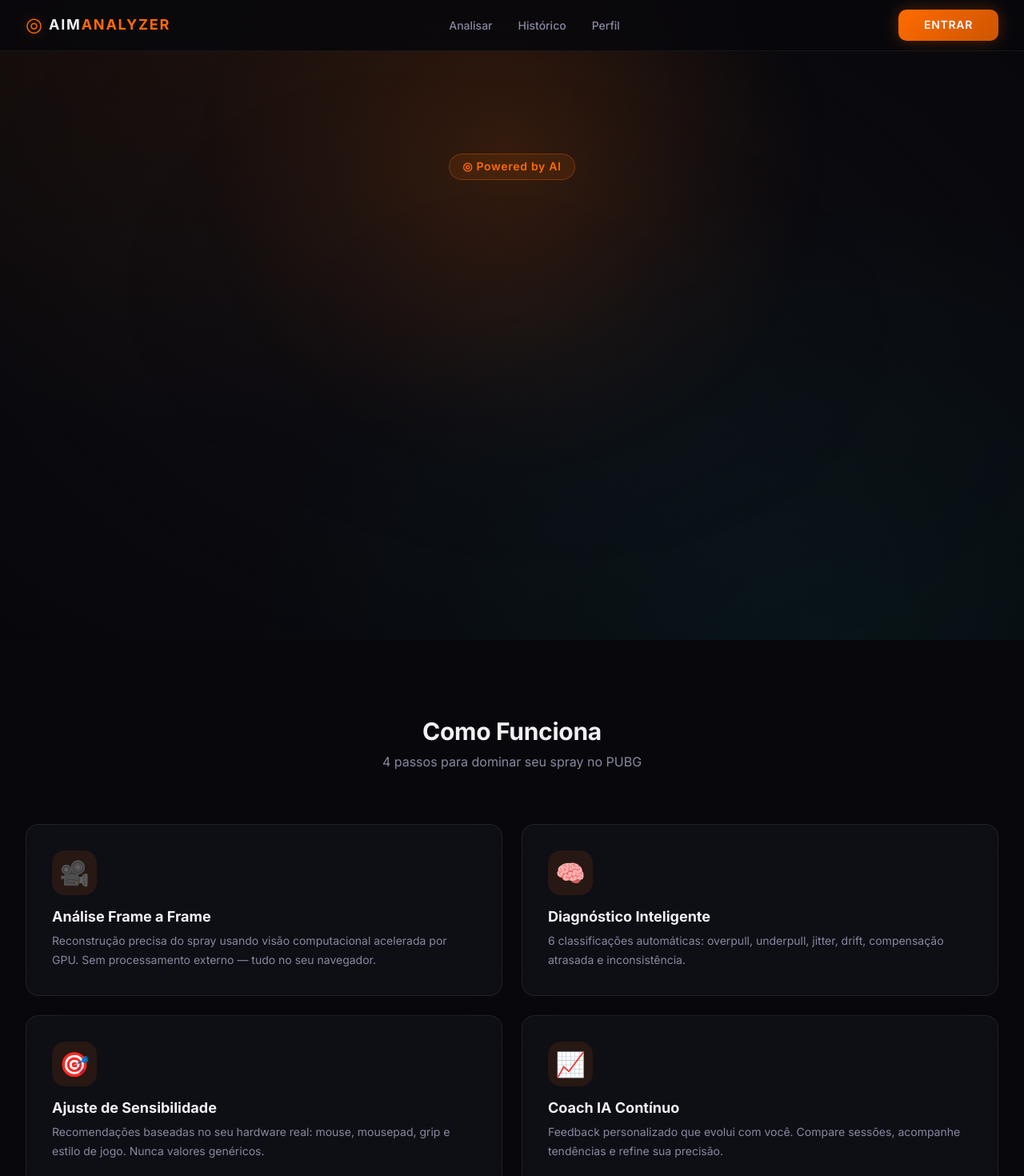
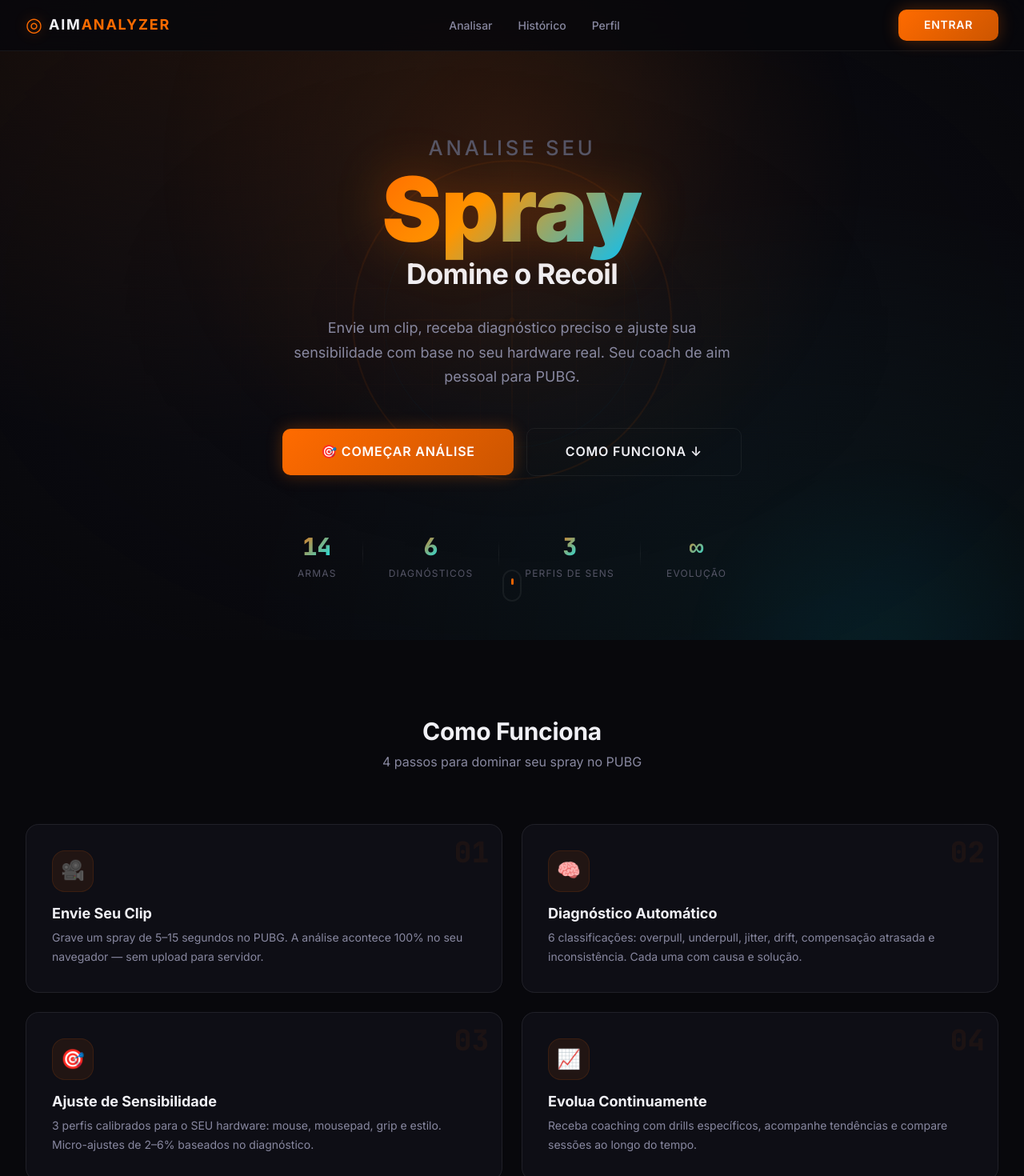
Before and after one commit to mateusoliveiradev1/sens-pubg, a Next.js app: page / in a window 1280 px wide. Shown: the top 1470 px of the page at 80% size. Built offline with nearby package versions, Linux system fonts and the light colour scheme; no server answers.

Commit message:
fix(ui): redesign hero - remove AI badge, add crosshair, better visual impact

```diff
--- a/src/app/page.module.css
+++ b/src/app/page.module.css
@@ -1,12 +1,14 @@
 /**
- * Landing Page Styles
+ * Landing Page Styles — Premium PUBG-themed hero
  */
 
 .page {
   min-height: 100vh;
 }
 
-/* ═══ Hero ═══ */
+/* ═══════════════════════════════════════════
+   HERO
+   ═══════════════════════════════════════════ */
 
 .hero {
   position: relative;
@@ -17,66 +19,180 @@
   overflow: hidden;
 }
 
+/* ─── Background Effects ─── */
+
+.heroBg {
+  position: absolute;
+  inset: 0;
+  pointer-events: none;
+}
+
 .heroGlow {
   position: absolute;
-  top: -200px;
+  top: -30%;
   left: 50%;
   transform: translateX(-50%);
-  width: 800px;
-  height: 800px;
+  width: 900px;
+  height: 900px;
   background: radial-gradient(circle,
-      rgba(255, 107, 0, 0.15) 0%,
-      rgba(255, 107, 0, 0.05) 40%,
+      rgba(255, 107, 0, 0.12) 0%,
+      rgba(255, 107, 0, 0.04) 40%,
       transparent 70%);
+  animation: pulse 5s ease-in-out infinite;
+}
+
+.heroGlow2 {
+  position: absolute;
+  bottom: -40%;
+  right: -10%;
+  width: 600px;
+  height: 600px;
+  background: radial-gradient(circle,
+      rgba(0, 194, 255, 0.06) 0%,
+      transparent 60%);
+  animation: pulse 7s ease-in-out 2s infinite;
+}
+
+.gridOverlay {
+  position: absolute;
+  inset: 0;
+  background-image:
+    linear-gradient(rgba(255, 107, 0, 0.02) 1px, transparent 1px),
+    linear-gradient(90deg, rgba(255, 107, 0, 0.02) 1px, transparent 1px);
+  background-size: 60px 60px;
+  mask-image: radial-gradient(ellipse 60% 50% at 50% 50%, black 20%, transparent 70%);
+  -webkit-mask-image: radial-gradient(ellipse 60% 50% at 50% 50%, black 20%, transparent 70%);
+}
+
+/* ─── Crosshair Graphic ─── */
+
+.crosshair {
+  position: absolute;
+  top: 50%;
+  left: 50%;
+  transform: translate(-50%, -50%);
+  width: 400px;
+  height: 400px;
   pointer-events: none;
-  animation: pulse 4s ease-in-out infinite;
+  opacity: 0.08;
 }
+
+.crosshairRing {
+  position: absolute;
+  inset: 0;
+  border: 2px solid var(--color-accent-primary);
+  border-radius: 50%;
+  animation: crosshairSpin 20s linear infinite;
+}
+
+.crosshairRing2 {
+  position: absolute;
+  inset: 40px;
+  border: 1px solid rgba(0, 194, 255, 0.5);
+  border-radius: 50%;
+  animation: crosshairSpin 15s linear infinite reverse;
+}
+
+.crosshairDot {
+  position: absolute;
+  top: 50%;
+  left: 50%;
+  width: 6px;
+  height: 6px;
+  background: var(--color-accent-primary);
+  border-radius: 50%;
+  transform: translate(-50%, -50%);
+  box-shadow: 0 0 20px rgba(255, 107, 0, 0.5);
+}
+
+.crosshairLineH {
+  position: absolute;
+  top: 50%;
+  left: 0;
+  right: 0;
+  height: 1px;
+  background: linear-gradient(90deg, transparent, var(--color-accent-primary) 30%, var(--color-accent-primary) 70%, transparent);
+  transform: translateY(-50%);
+}
+
+.crosshairLineV {
+  position: absolute;
+  top: 0;
+  bottom: 0;
+  left: 50%;
+  width: 1px;
+  background: linear-gradient(180deg, transparent, var(--color-accent-primary) 30%, var(--color-accent-primary) 70%, transparent);
+  transform: translateX(-50%);
+}
+
+@keyframes crosshairSpin {
+  from {
+    transform: rotate(0deg);
+  }
+
+  to {
+    transform: rotate(360deg);
+  }
+}
+
+/* ─── Hero Content ─── */
 
 .heroContent {
   text-align: center;
   position: relative;
   z-index: 1;
-  padding-top: var(--header-height);
-}
-
-.heroBadge {
-  display: inline-block;
-  padding: var(--space-xs) var(--space-md);
-  background: rgba(255, 107, 0, 0.1);
-  border: 1px solid rgba(255, 107, 0, 0.3);
-  border-radius: var(--radius-full);
-  color: var(--color-accent-primary);
-  font-size: var(--text-sm);
-  font-weight: 600;
-  letter-spacing: 0.05em;
-  margin-bottom: var(--space-xl);
-  animation: fadeIn 0.6s ease-out forwards;
+  padding-top: calc(var(--header-height) + var(--space-xl));
 }
 
 .heroTitle {
-  font-size: clamp(2.5rem, 6vw, var(--text-6xl));
-  font-weight: 800;
-  line-height: 1.1;
-  margin-bottom: var(--space-lg);
-  animation: fadeInUp 0.8s ease-out 0.2s forwards;
-  opacity: 0;
+  display: flex;
+  flex-direction: column;
+  align-items: center;
+  margin-bottom: var(--space-xl);
+}
+
+.heroLine1 {
+  font-size: clamp(1.2rem, 2.5vw, 1.6rem);
+  font-weight: 500;
+  color: var(--color-text-muted);
+  letter-spacing: 0.15em;
+  text-transform: uppercase;
+  animation: fadeInDown 0.6s ease-out both;
+}
+
+.heroLine2 {
+  font-size: clamp(4rem, 10vw, 7rem);
+  font-weight: 900;
+  line-height: 1;
+  margin: var(--space-xs) 0;
+  animation: fadeInUp 0.7s ease-out 0.15s both;
 }
 
 .heroAccent {
-  background: linear-gradient(135deg, var(--color-accent-primary), var(--color-accent-cyan));
+  background: linear-gradient(135deg, #ff6b00, #ff9500 40%, #00c2ff 100%);
   -webkit-background-clip: text;
   -webkit-text-fill-color: transparent;
   background-clip: text;
+  filter: drop-shadow(0 0 30px rgba(255, 107, 0, 0.3));
+}
+
+.heroLine3 {
+  font-size: clamp(1.5rem, 3.5vw, 2.2rem);
+  font-weight: 700;
+  color: var(--color-text-primary);
+  animation: fadeInUp 0.7s ease-out 0.3s both;
 }
 
 .heroSubtitle {
   font-size: var(--text-lg);
   color: var(--color-text-secondary);
-  max-width: 600px;
+  max-width: 560px;
   margin: 0 auto var(--space-2xl);
-  animation: fadeInUp 0.8s ease-out 0.4s forwards;
-  opacity: 0;
+  line-height: 1.7;
+  animation: fadeInUp 0.7s ease-out 0.45s both;
 }
+
+/* ─── CTA Buttons ─── */
 
 .heroCta {
   display: flex;
@@ -84,17 +200,17 @@
   justify-content: center;
   gap: var(--space-md);
   margin-bottom: var(--space-3xl);
-  animation: fadeInUp 0.8s ease-out 0.6s forwards;
-  opacity: 0;
+  animation: fadeInUp 0.7s ease-out 0.6s both;
 }
+
+/* ─── Stats ─── */
 
 .heroStats {
   display: flex;
   align-items: center;
   justify-content: center;
-  gap: var(--space-3xl);
-  animation: fadeInUp 0.8s ease-out 0.8s forwards;
-  opacity: 0;
+  gap: var(--space-xl);
+  animation: fadeInUp 0.7s ease-out 0.75s both;
 }
 
 .stat {
@@ -106,8 +222,11 @@
 .statValue {
   font-family: var(--font-mono);
   font-size: var(--text-3xl);
-  font-weight: 700;
-  color: var(--color-accent-primary);
+  font-weight: 800;
+  background: linear-gradient(135deg, var(--color-accent-primary), var(--color-accent-cyan));
+  -webkit-background-clip: text;
+  -webkit-text-fill-color: transparent;
+  background-clip: text;
 }
 
 .statLabel {
@@ -115,16 +234,70 @@
   color: var(--color-text-muted);
   text-transform: uppercase;
   letter-spacing: 0.1em;
+  margin-top: var(--space-2xs);
 }
 
-/* ═══ Features ═══ */
+.statDivider {
+  width: 1px;
+  height: 36px;
+  background: linear-gradient(180deg, transparent, var(--color-border), transparent);
+}
+
+/* ─── Scroll Indicator ─── */
+
+.scrollIndicator {
+  position: absolute;
+  bottom: var(--space-2xl);
+  left: 50%;
+  transform: translateX(-50%);
+  animation: fadeInUp 0.7s ease-out 1s both;
+}
+
+.scrollMouse {
+  width: 24px;
+  height: 40px;
+  border: 2px solid var(--color-border);
+  border-radius: 12px;
+  display: flex;
+  align-items: flex-start;
+  justify-content: center;
+  padding-top: 8px;
+}
+
+.scrollDot {
+  width: 3px;
+  height: 8px;
+  background: var(--color-accent-primary);
+  border-radius: 2px;
+  animation: scrollBounce 1.5s ease-in-out infinite;
+}
+
+@keyframes scrollBounce {
+
+  0%,
+  100% {
+    transform: translateY(0);
+    opacity: 1;
+  }
+
+  50% {
+    transform: translateY(10px);
+    opacity: 0.3;
+  }
+}
+
+/* ═══════════════════════════════════════════
+   FEATURES
+   ═══════════════════════════════════════════ */
 
 .features {
   padding: var(--space-4xl) 0;
+  position: relative;
 }
 
 .sectionTitle {
   text-align: center;
+  font-size: var(--text-3xl);
   margin-bottom: var(--space-sm);
 }
 
@@ -141,7 +314,27 @@
 }
 
 .featureCard {
+  position: relative;
   text-align: left;
+  overflow: hidden;
+  transition: transform var(--transition-base), box-shadow var(--transition-base);
+}
+
+.featureCard:hover {
+  transform: translateY(-4px);
+  box-shadow: 0 12px 40px rgba(0, 0, 0, 0.3);
+}
+
+.featureNumber {
+  position: absolute;
+  top: var(--space-md);
+  right: var(--space-md);
+  font-family: var(--font-mono);
+  font-size: var(--text-4xl);
+  font-weight: 800;
+  color: rgba(255, 107, 0, 0.06);
+  line-height: 1;
+  pointer-events: none;
 }
 
 .featureCard h3 {
@@ -152,21 +345,25 @@
 .featureCard p {
   font-size: var(--text-sm);
   line-height: 1.7;
+  color: var(--color-text-secondary);
 }
 
 .featureIcon {
-  font-size: var(--text-3xl);
+  font-size: var(--text-2xl);
   margin-bottom: var(--space-md);
-  width: 56px;
-  height: 56px;
+  width: 52px;
+  height: 52px;
   display: flex;
   align-items: center;
   justify-content: center;
-  background: rgba(255, 107, 0, 0.1);
+  background: rgba(255, 107, 0, 0.08);
+  border: 1px solid rgba(255, 107, 0, 0.12);
   border-radius: var(--radius-lg);
 }
 
-/* ═══ CTA ═══ */
+/* ═══════════════════════════════════════════
+   CTA
+   ═══════════════════════════════════════════ */
 
 .cta {
   padding: var(--space-4xl) 0;
@@ -184,11 +381,33 @@
   margin: 0 auto var(--space-xl);
 }
 
-/* ═══ Responsive ═══ */
+/* ═══════════════════════════════════════════
+   ANIMATIONS
+   ═══════════════════════════════════════════ */
+
+@keyframes fadeInDown {
+  from {
+    opacity: 0;
+    transform: translateY(-15px);
+  }
+
+  to {
+    opacity: 1;
+    transform: translateY(0);
+  }
+}
+
+/* ═══════════════════════════════════════════
+   RESPONSIVE
+   ═══════════════════════════════════════════ */
 
 @media (max-width: 767px) {
   .heroStats {
-    gap: var(--space-xl);
+    gap: var(--space-md);
+  }
+
+  .statDivider {
+    height: 24px;
   }
 
   .featureGrid {
@@ -198,4 +417,9 @@
   .heroCta {
     flex-direction: column;
   }
+
+  .crosshair {
+    width: 250px;
+    height: 250px;
+  }
 }
--- a/src/app/page.tsx
+++ b/src/app/page.tsx
@@ -1,5 +1,5 @@
 /**
- * Landing Page — Hero animado + Features + CTA.
+ * Landing Page — Hero premium + Features + CTA.
  * 100% React Server Component — zero JS no client.
  */
 
@@ -15,49 +15,73 @@ export default function HomePage(): React.JSX.Element {
       <div className={styles.page}>
         {/* Hero Section */}
         <section className={styles.hero}>
-          <div className={styles.heroGlow} aria-hidden="true" />
+          {/* Background effects */}
+          <div className={styles.heroBg} aria-hidden="true">
+            <div className={styles.heroGlow} />
+            <div className={styles.heroGlow2} />
+            <div className={styles.gridOverlay} />
+          </div>
+
+          {/* Crosshair graphic */}
+          <div className={styles.crosshair} aria-hidden="true">
+            <div className={styles.crosshairRing} />
+            <div className={styles.crosshairRing2} />
+            <div className={styles.crosshairDot} />
+            <div className={styles.crosshairLineH} />
+            <div className={styles.crosshairLineV} />
+          </div>
 
           <div className={`container ${styles.heroContent}`}>
-            <span className={styles.heroBadge}>
-              ◎ Powered by AI
-            </span>
-
             <h1 className={styles.heroTitle}>
-              Domine Seu{' '}
-              <span className={styles.heroAccent}>Recoil</span>
+              <span className={styles.heroLine1}>Analise Seu</span>
+              <span className={styles.heroLine2}>
+                <span className={styles.heroAccent}>Spray</span>
+              </span>
+              <span className={styles.heroLine3}>Domine o Recoil</span>
             </h1>
 
             <p className={styles.heroSubtitle}>
-              Analise clips reais, receba diagnóstico preciso e ajuste sua
-              sensibilidade com inteligência artificial. Seu coach de aim pessoal para PUBG.
+              Envie um clip, receba diagnóstico preciso e ajuste sua
+              sensibilidade com base no seu hardware real.
+              Seu coach de aim pessoal para PUBG.
             </p>
 
             <div className={styles.heroCta}>
               <Link href="/analyze" className="btn btn-primary btn-lg">
-                Começar Análise
+                🎯 Começar Análise
               </Link>
               <Link href="#features" className="btn btn-secondary btn-lg">
-                Como Funciona
+                Como Funciona ↓
               </Link>
             </div>
 
             <div className={styles.heroStats}>
               <div className={styles.stat}>
-                <span className={styles.statValue}>6</span>
-                <span className={styles.statLabel}>Métricas</span>
+                <span className={styles.statValue}>14</span>
+                <span className={styles.statLabel}>Armas</span>
               </div>
+              <div className={styles.statDivider} />
               <div className={styles.stat}>
                 <span className={styles.statValue}>6</span>
                 <span className={styles.statLabel}>Diagnósticos</span>
               </div>
+              <div className={styles.statDivider} />
               <div className={styles.stat}>
                 <span className={styles.statValue}>3</span>
-                <span className={styles.statLabel}>Perfis</span>
+                <span className={styles.statLabel}>Perfis de Sens</span>
               </div>
+              <div className={styles.statDivider} />
               <div className={styles.stat}>
                 <span className={styles.statValue}>∞</span>
                 <span className={styles.statLabel}>Evolução</span>
               </div>
+            </div>
+          </div>
+
+          {/* Scroll indicator */}
+          <div className={styles.scrollIndicator} aria-hidden="true">
+            <div className={styles.scrollMouse}>
+              <div className={styles.scrollDot} />
             </div>
           </div>
         </section>
@@ -71,39 +95,43 @@ export default function HomePage(): React.JSX.Element {
             </p>
 
             <div className={styles.featureGrid}>
-              <article className={`glass-card ${styles.featureCard} animate-fade-in-up stagger-1`}>
+              <article className={`glass-card ${styles.featureCard}`}>
+                <div className={styles.featureNumber}>01</div>
                 <div className={styles.featureIcon}>🎥</div>
-                <h3>Análise Frame a Frame</h3>
+                <h3>Envie Seu Clip</h3>
                 <p>
-                  Reconstrução precisa do spray usando visão computacional
-                  acelerada por GPU. Sem processamento externo — tudo no seu navegador.
+                  Grave um spray de 5–15 segundos no PUBG. A análise acontece
+                  100% no seu navegador — sem upload para servidor.
                 </p>
               </article>
 
-              <article className={`glass-card ${styles.featureCard} animate-fade-in-up stagger-2`}>
+              <article className={`glass-card ${styles.featureCard}`}>
+                <div className={styles.featureNumber}>02</div>
                 <div className={styles.featureIcon}>🧠</div>
-                <h3>Diagnóstico Inteligente</h3>
+                <h3>Diagnóstico Automático</h3>
                 <p>
-                  6 classificações automáticas: overpull, underpull, jitter,
-                  drift, compensação atrasada e inconsistência.
+                  6 classificações: overpull, underpull, jitter, drift,
+                  compensação atrasada e inconsistência. Cada uma com causa e solução.
                 </p>
               </article>
 
-              <article className={`glass-card ${styles.featureCard} animate-fade-in-up stagger-3`}>
+              <article className={`glass-card ${styles.featureCard}`}>
+                <div className={styles.featureNumber}>03</div>
                 <div className={styles.featureIcon}>🎯</div>
                 <h3>Ajuste de Sensibilidade</h3>
                 <p>
-                  Recomendações baseadas no seu hardware real: mouse, mousepad,
-                  grip e estilo de jogo. Nunca valores genéricos.
+                  3 perfis calibrados para o SEU hardware: mouse, mousepad,
+                  grip e estilo. Micro-ajustes de 2–6% baseados no diagnóstico.
                 </p>
               </article>
 
-              <article className={`glass-card ${styles.featureCard} animate-fade-in-up stagger-4`}>
+              <article className={`glass-card ${styles.featureCard}`}>
+                <div className={styles.featureNumber}>04</div>
                 <div className={styles.featureIcon}>📈</div>
-                <h3>Coach IA Contínuo</h3>
+                <h3>Evolua Continuamente</h3>
                 <p>
-                  Feedback personalizado que evolui com você. Compare sessões,
-                  acompanhe tendências e refine sua precisão.
+                  Receba coaching com drills específicos, acompanhe tendências e
+                  compare sessões ao longo do tempo.
                 </p>
               </article>
             </div>
@@ -117,8 +145,8 @@ export default function HomePage(): React.JSX.Element {
             <p className={styles.ctaSubtitle}>
               Configure seu perfil, envie um clip e receba seu diagnóstico em segundos.
             </p>
-            <Link href="/login" className="btn btn-primary btn-lg">
-              Criar Conta Gratuita
+            <Link href="/analyze" className="btn btn-primary btn-lg">
+              🚀 Começar Agora
             </Link>
           </div>
         </section>
```
